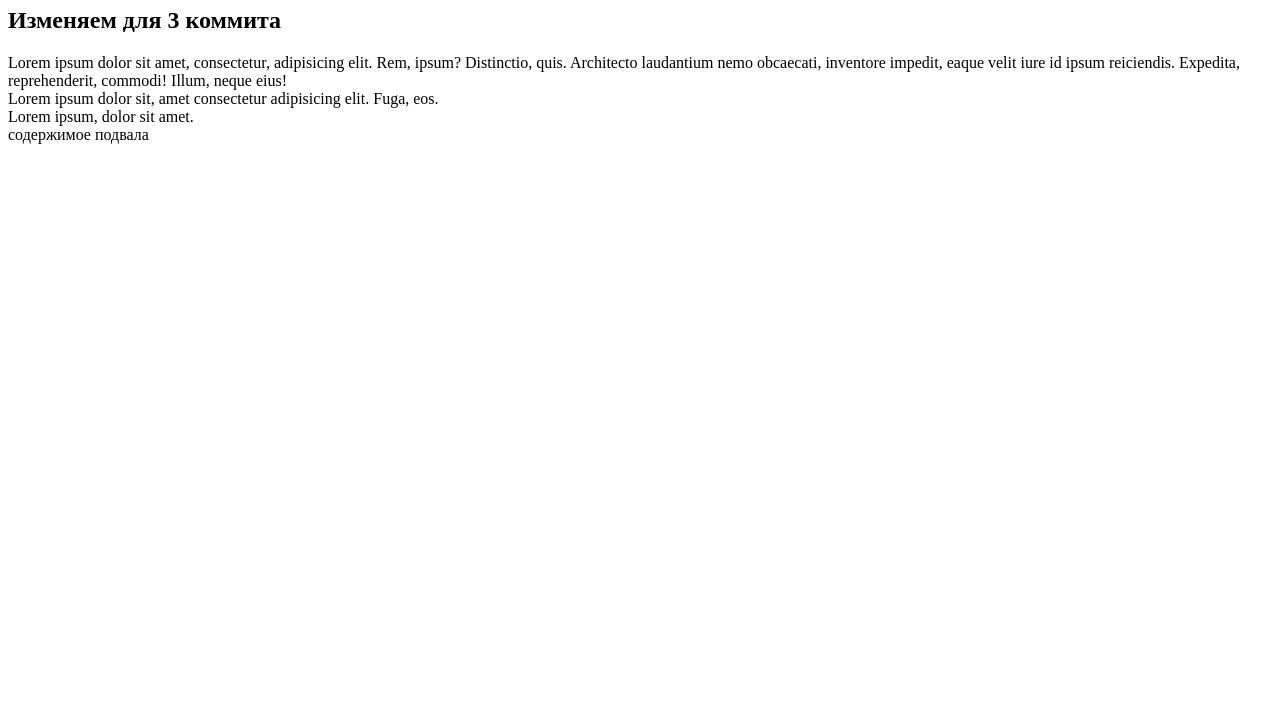
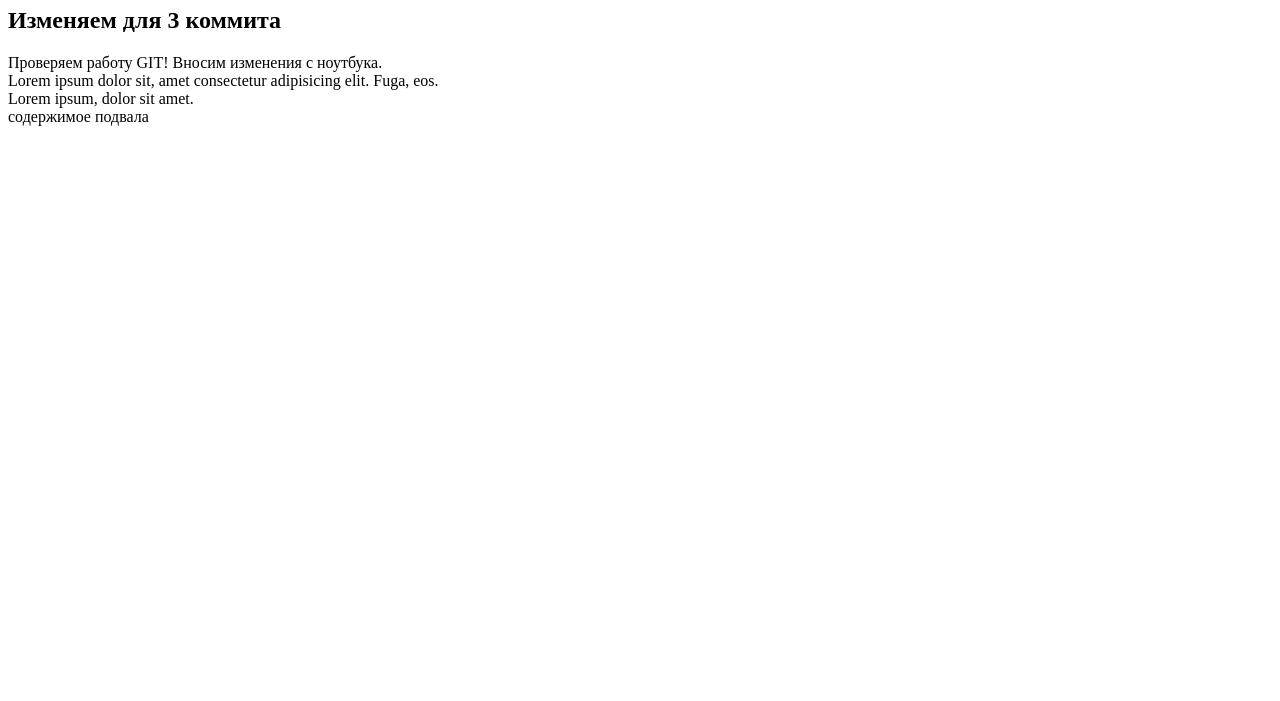
Before and after one commit to drWiller/htmltags_1, a plain HTML site: page index.html in a window 1280 px wide. Shown: the part 99-800 px from the top of the page. Drawn offline with Linux system fonts and the light colour scheme.

Commit message:
Change the 'index.html' from the notebook

```diff
--- a/index.html
+++ b/index.html
@@ -18,7 +18,7 @@
 		<h2>Изменяем для 3 коммита</h2>
 	</div>
 	<div>
-		Lorem ipsum dolor sit amet, consectetur, adipisicing elit. Rem, ipsum? Distinctio, quis. Architecto laudantium nemo obcaecati, inventore impedit, eaque velit iure id ipsum reiciendis. Expedita, reprehenderit, commodi! Illum, neque eius!
+		Проверяем работу GIT! Вносим изменения с ноутбука.
 	</div>
 	<div>
 		Lorem ipsum dolor sit, amet consectetur adipisicing elit. Fuga, eos.
```
